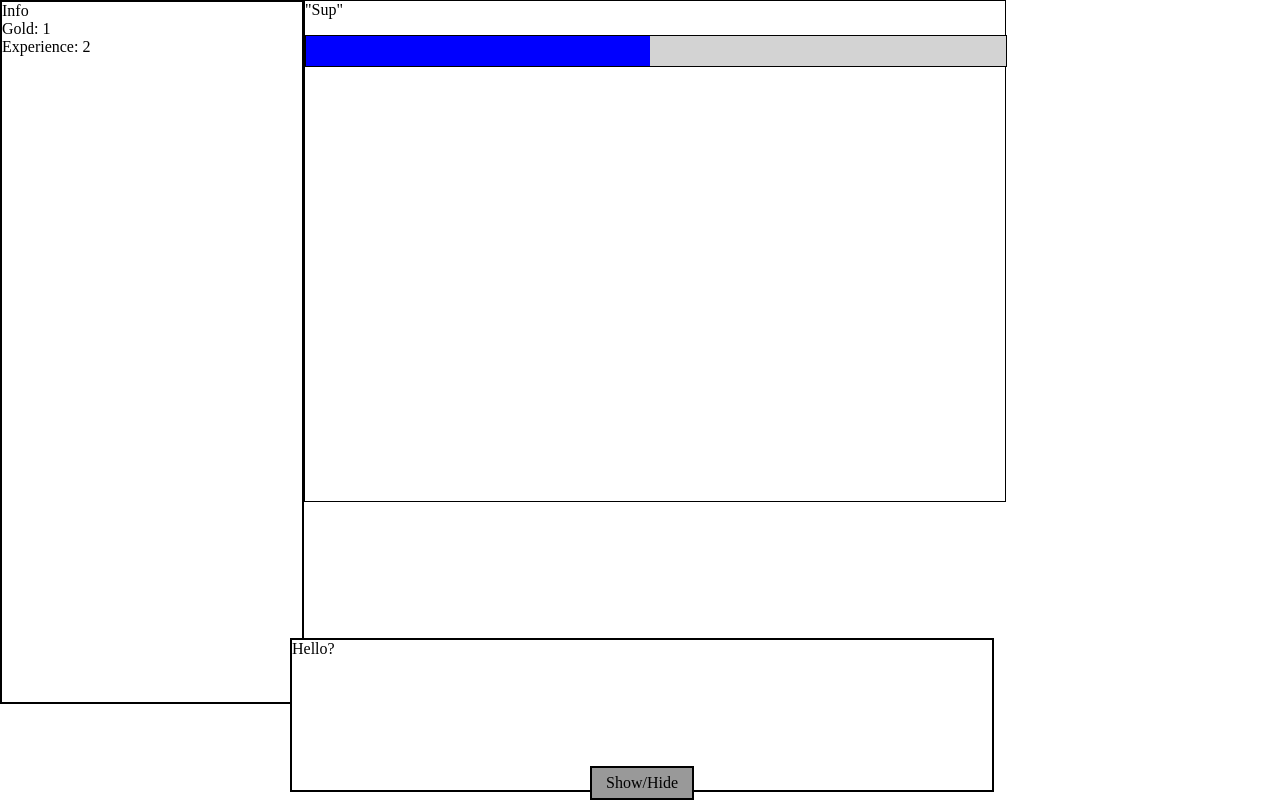
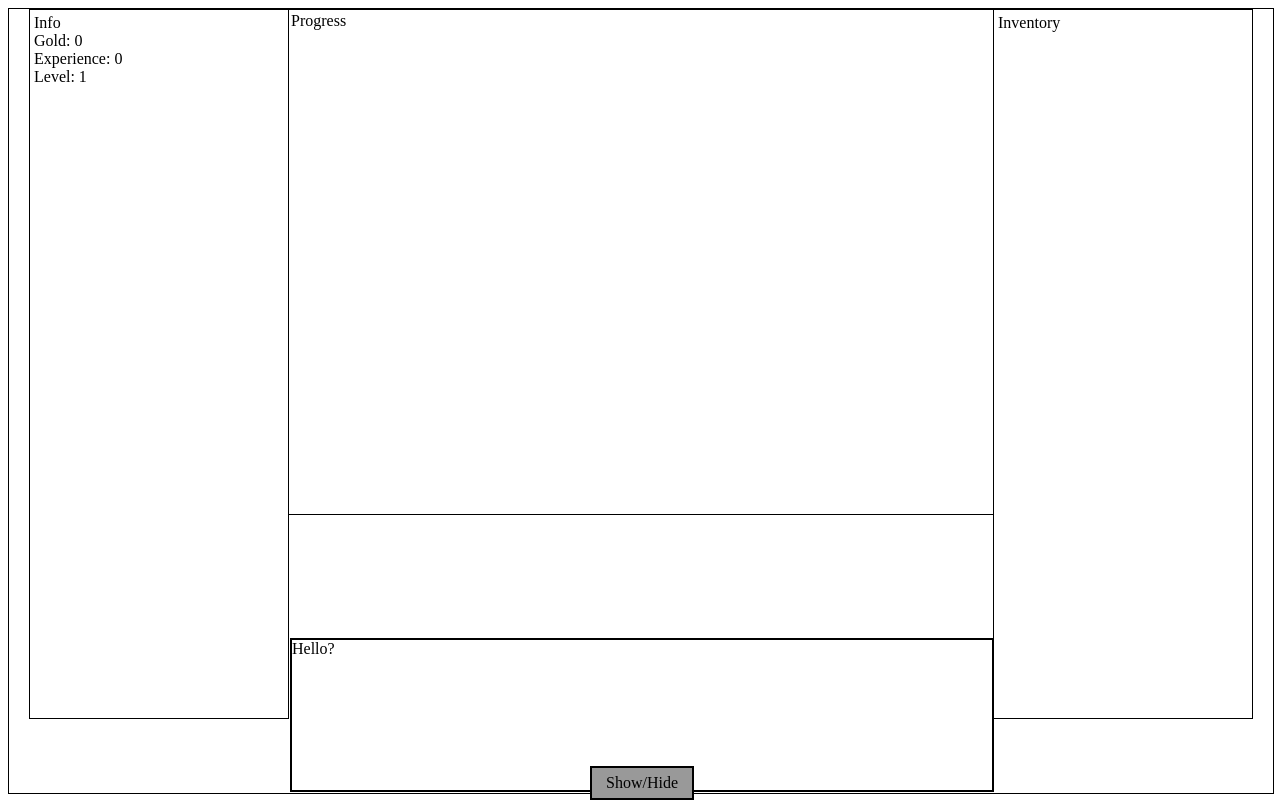
Before and after one commit to vhsvideo/Incremental-Proto, a plain HTML site: page index.html in a window 1280 px wide. Drawn offline with Linux system fonts and the light colour scheme.

Commit message:
CSS updates to center elements

```diff
--- a/index.html
+++ b/index.html
@@ -3,29 +3,14 @@
     <link rel="stylesheet" href="styles.css">
     <meta charset="UTF-8">
     <meta name="viewport" content="width=device-width, initial-scale=1.0">
-    <title>CSS</title>
+    <title>Game</title>
 
     <script src="jquery-3.5.1.js" type="text/javascript"></script>
-
-    <script>
-    function appendText() {
-        /*var txt1 = "<p>Text.</p>";        // Create text with HTML
-        var txt2 = $("<p></p>").text("Text.");  // Create text with jQuery
-        var txt3 = document.createElement("p");
-        txt3.innerHTML = "Text.";         // Create text with DOM*/
-        //$("body").append("Hello!");   // Append new elements
-        //$("body").append($("<div class='messageBox'></div>").text("Hello"));
-        //$('<div>').addClass('messageBox').text('Hello?').appendTo("body");
-      }
-      </script>
 </head>
 <body>
     <div id="wrapper">
 		<div id="content">
 				<div id="main" class="main">
-          "Sup"
-                    <div id="header"></div>
-                    <p id="test"></p>
 				</div>
 		</div>
     </div>
--- a/main.js
+++ b/main.js
@@ -4,12 +4,18 @@ var msgBoxShow = true;
 
 function onKill(){
     Player.gold += 1;
-    Player.xp += 2;
+
+    if (Player.xp + 2 >= Player.xpReq) {
+        Player.level += 1;
+        Player.xp = 0;
+        Player.xpReq *= 2;
+        $('.level').text("Level: " + Player.level);
+    } else {
+        Player.xp += 2;
+    }
 
     $('.gold').text("Gold: " + Player.gold);
     $('.xp').text("Experience: " + Player.xp);
-
-    $('#progressBarMain').css("width", "0%");
 }
 
 function msgBoxToggle(){
@@ -23,6 +29,7 @@ function msgBoxToggle(){
 }
 
 function init(){
+
     $('<div>').addClass('messageBox').text('Hello?').appendTo("body");
     $('<div>').addClass('options').appendTo("body");
     $('<span>')
@@ -31,24 +38,23 @@ function init(){
         .click(msgBoxToggle)
         .appendTo(".options");
     $('<div>').addClass('infoPanel').text('Info').appendTo("#content");
+    $('<div>').addClass('centerPanel').text('Progress').appendTo("#content");
+    $('<div>').addClass('inventory').text('Inventory').appendTo("#content");
 
     //Player Info
     $('<div>').addClass('gold').text('Gold: 0').appendTo('.infoPanel');
     $('<div>').addClass('xp').text('Experience: 0').appendTo('.infoPanel');
+    $('<div>').addClass('level').text('Level: 1').appendTo('.infoPanel');
 }
 
 function initTimers(){
-    $('<div>').attr("id","mainBar").appendTo("#main");
+    $('<div>').attr("id","mainBar").appendTo(".centerPanel");
     $('<div>').attr("id","progressBarMain").appendTo("#mainBar");
 
-    var mainTimer = Timer.setTimer("#progressBarMain", 2000, onKill); //Main timer in middle
+    var mainTimer = Timer.setTimer("#progressBarMain", 1000); //Main timer in middle
 }
 
 
 
-
-
-
-
 init();
-initTimers();
+//initTimers();
--- a/player.js
+++ b/player.js
@@ -1,6 +1,7 @@
 var Player = {
     gold: 0,
     xp: 0,
+    xpReq: 5,
     level: 1,
     inventory: {},
 
--- a/styles.css
+++ b/styles.css
@@ -1,23 +1,34 @@
-body {
+#content {
+    width: 100%;
     height: 100%;
-    margin: 0;
+    display: flex;
+    justify-content: center;
+    border: 1px solid black;
 }
 
-#content{
-    float: left;
+.inventory {
+    padding: 4px 4px 4px 4px;
+    position: absolute;
+    border: 1px solid black;
+    width: 250px;
+    height: 700px;
+    margin-left: 964px;
 }
 
 .infoPanel {
-    border: 2px solid black;
-    float: left;
-    width: 300px;
-    height: 700px
+    padding: 4px 4px 4px 4px;
+    position: absolute;
+    border: 1px solid black;
+    width: 250px;
+    height: 700px;
+    margin-right: 964px;
 }
 
-.main {
+.centerPanel {
+    padding: 2px 2px 2px 2px;
+    position: absolute;
     height: 500px;
     width: 700px;
-    float: right;
     border: 1px solid black;
 }
 
@@ -59,7 +70,7 @@ body {
 /* PROGERSS BAR STYLES */
 
 #mainBar {
-    width: 100%;
+    width: 99%;
     background-color: lightgrey;
     border: 1px solid black;
 }
--- a/timer.js
+++ b/timer.js
@@ -1,20 +1,15 @@
 var Timer = {
     setTimer: function(barId, speed, callback) {
-        //$('.gold').text('300');
-
         window.setInterval(function(){
-            $(barId).animate({width: '100%'}, speed, 'linear', callback);
+            $(barId).animate({width: '100%'}, speed, 'linear', function(){
+                $(barId).css("width", "0%");
+            });
+            onKill();
         }, speed);
 
-        /*
-        window.setInterval(function(){
-            Player.gold += 1;
-            $('.gold').text("Gold: " + Player.gold);
-        }, speed);*/
     },
 
-    testFunc: function(barId, speed) {
-
-        $(barId).animate({width: '100%'}, speed, 'linear');
-    }
+    resetBar: function(barId) {
+        $(barId).css("width", "0%");
+    },
 };
```
